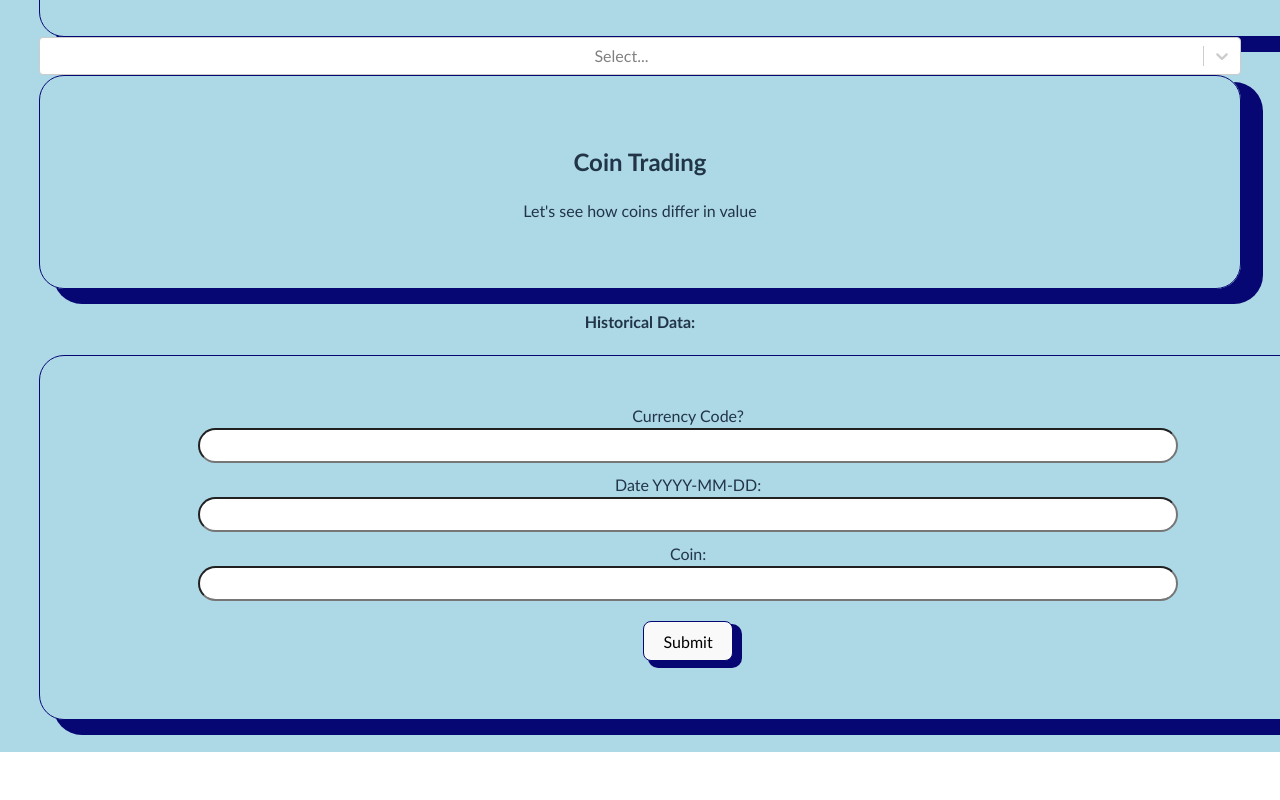
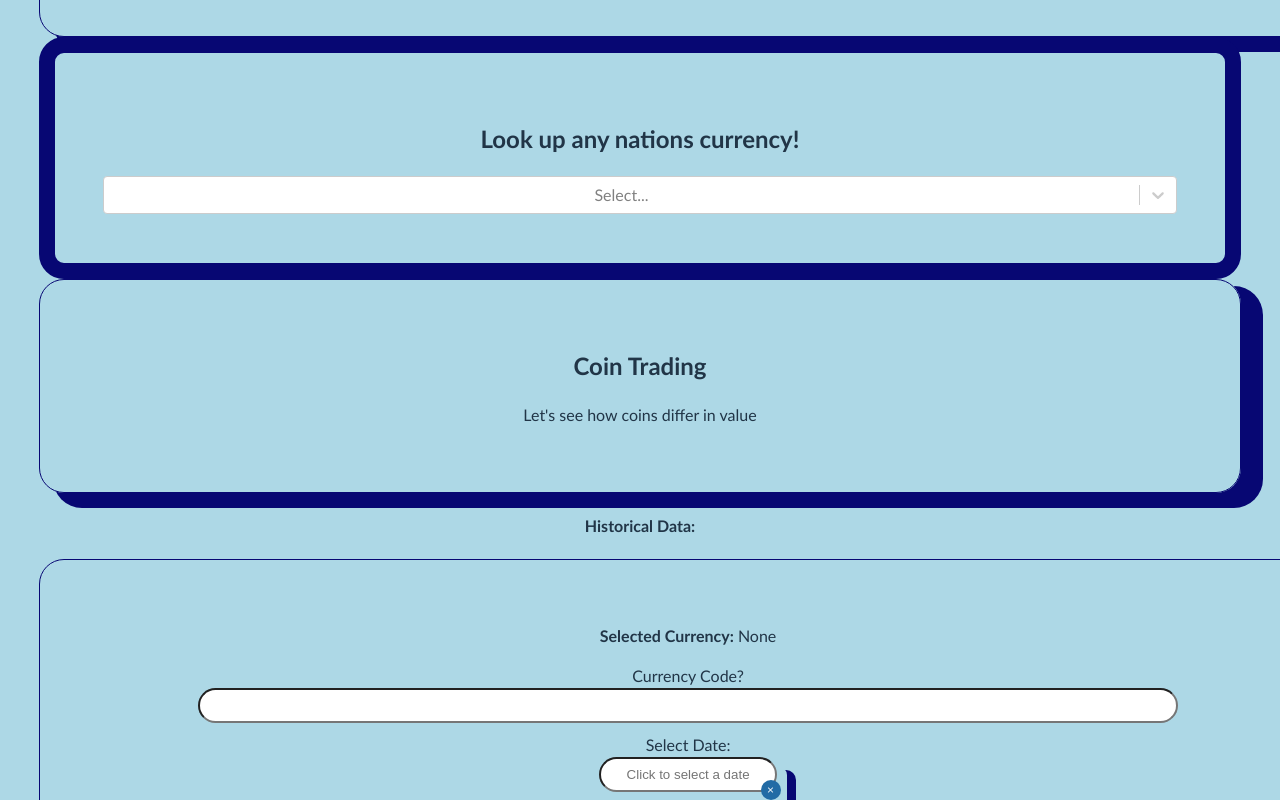
Before and after one commit to melth99/Sanrio-Crypto-Friends-Frontend, a React (Vite) app: page / in a window 1280 px wide. Shown: the part 420-1220 px from the top of the page. Before the commit the page ends 1172 px from the top, so only its background shows below. Built offline with nearby package versions, Linux system fonts and the light colour scheme; no server answers.

Commit message:
added more user friendly currency drop down & calendar for history data. Backend tested

```diff
--- a/package.json
+++ b/package.json
@@ -11,7 +11,9 @@
   },
   "dependencies": {
     "cors": "^2.8.5",
+    "date-fns": "^4.1.0",
     "react": "^19.0.0",
+    "react-datepicker": "^8.2.1",
     "react-dom": "^19.0.0",
     "react-router": "^7.4.0",
     "react-select": "^5.10.1"
--- a/src/App.css
+++ b/src/App.css
@@ -85,3 +85,9 @@ input {
   padding: 8px;
   margin-bottom: 10px;
 }
+
+.searching {
+  border-radius: 25px;
+  border: 1rem solid #070773;
+  padding: 4%;
+}
--- a/src/App.jsx
+++ b/src/App.jsx
@@ -8,7 +8,7 @@ import SignUp from './components/Welcome/SignUp/SignUp';
 //import Welcome from './components/Welcome/Welcome';
 import SignOut from './components/SignOut/SignOut';
 import Buttons from './components/Buttons';
-import SearchCurrencies from './components/Directory/Currencies/SearchCurrencies'
+import SearchCurrencies from './components/Directory/Currencies/SearchCurrencies/SearchCurrencies'
 import DeleteCoin from './components/LoggedIn/DeleteCoin/DeleteCoin';
 import About from './components/About/About';
 import Convert from './components/Convert/Convert';
@@ -193,6 +193,8 @@ const currencyList = {
 
 
 async function fetchConvert(formData) {
+
+
   try {
     const data = await dataServices.convert(formData.coinFrom, formData.coinTo, formData.fromQuantity);
     console.log(data);
@@ -217,6 +219,7 @@ async function fetchHistory(formData) {
 
 
 function App() {
+  const [searchQuery,setSearchQuery] = useState(null)
   const [conversion, setConversion] = useState({}); // Initialize conversion state here
   const [historyData, setHistoryData] = useState({})
   /*   const currencyList = Object.keys(currencies).map((key) => {
@@ -225,6 +228,7 @@ function App() {
         label: currencies[key],
       };
     }); */
+
 
   const formData = {
     coinFrom: '',
@@ -246,9 +250,9 @@ function App() {
     <>
       <About />
       <div className='calc'>
-        <SearchCurrencies currencyList={currencyList} />
+        <SearchCurrencies currencyList={currencyList} setSearchQuery={setSearchQuery} />
         <Convert fetchConvert={fetchConvert} conversion={conversion} setConversion={setConversion} />
-        <HistoryCoin fetchHistory={fetchHistory} historyData={historyData} setHistoryData={setHistoryData}></HistoryCoin>
+        <HistoryCoin fetchHistory={fetchHistory} historyData={historyData} setHistoryData={setHistoryData} searchQuery={searchQuery}></HistoryCoin>
 
 
 
--- a/src/components/Directory/Currencies/SearchCurrencies.jsx
+++ b/src/components/Directory/Currencies/SearchCurrencies/SearchCurrencies.jsx
@@ -3,9 +3,10 @@ import React from 'react';
 import { useState } from 'react'
 
 
-export default function SearchCurrencies({ currencyList }) {
+export default function SearchCurrencies({ currencyList, setSearchQuery }) {
     //currencies object passed down as prop from App.jsx
     const [selectedFiat, setSelectedFiat] = useState(null) //selected currency
+
 
     const currencyOptions = Object.keys(currencyList.fiat).map((key) => ({ // list of currencies dictionary
         label: key,
@@ -14,10 +15,13 @@ export default function SearchCurrencies({ currencyList }) {
 
     function handleSelection(value) {
         setSelectedFiat(value)
+        setSearchQuery(value)
     }
-    console.log('currencyop',currencyOptions)
+
     return (
         <>
+        <div className='searching'>
+            <h2>Look up any nations currency!</h2>
             <Select /* creates drop down menu */
                 options={currencyOptions}
                 value={selectedFiat}
@@ -33,6 +37,7 @@ export default function SearchCurrencies({ currencyList }) {
                 </h2>
                 // if selectedFiat truthy (single value), returns label&value
             )}
+            </div>
         </>
     )
 
--- a/src/components/HistoryCoin/HistoryCoin.jsx
+++ b/src/components/HistoryCoin/HistoryCoin.jsx
@@ -1,20 +1,47 @@
 import { useState } from "react";
+import { useEffect } from "react";
+import DatePicker from "react-datepicker";
+import "react-datepicker/dist/react-datepicker.css";
+
+
+
+
 import "./HistoryCoin.css";
 
-export default function HistoryCoin({ fetchHistory, historyData, setHistoryData }) {
+export default function HistoryCoin({ fetchHistory, historyData, setHistoryData, SearchCurrencies, searchQuery }) {
     const initialState = {
-        target: "", // JPY, USD, EUR
+        target: searchQuery ? searchQuery.label : "", // efault to selected currency  JPY, USD, EUR
         date: "", // YYYY-MM-DD
         symbols: "" // Can have multiple symbols separated by commas
     };
-
+    if (searchQuery) {
+        console.log(searchQuery.label)
+    }
     const [historyForm, setHistoryForm] = useState(initialState);
     const [result, setResult] = useState(null);
+
+
+
+    useEffect(() => {
+        if (searchQuery) {
+            setHistoryForm((prevForm) => ({
+                ...prevForm,
+                target: searchQuery.label // Set target to searchQuery.label
+            }));
+        }
+    }, [searchQuery]);
 
     function handleChange(event) {
         setHistoryForm({
             ...historyForm,
             [event.target.name]: event.target.value
+        });
+    }
+
+    function handleDateChange(date) {
+        setHistoryForm({
+            ...historyForm,
+            date: date // Set the selected date
         });
     }
 
@@ -39,11 +66,21 @@ export default function HistoryCoin({ fetchHistory, historyData, setHistoryData
             <div className="history-block">
                 <h4>Historical Data:</h4>
                 <form onSubmit={handleSubmit}>
+                    <p><strong>Selected Currency:</strong> {searchQuery ? searchQuery.label : "None"}</p>
                     <label htmlFor="target">Currency Code?</label>
                     <input type="text" id="target" name="target" value={historyForm.target} onChange={handleChange} />
 
-                <label htmlFor="date">Date YYYY-MM-DD:</label>
-                <input type="text" id="date" name="date" value={historyForm.date} onChange={handleChange} />
+                    <label htmlFor="date">Select Date:</label>
+                    <DatePicker
+                        selected={historyForm.date}
+                        onChange={handleDateChange}
+                        dateFormat="yyyy-MM-dd" // Formats the date correctly
+                        placeholderText="Click to select a date"
+                        maxDate={new Date()} // Prevents selecting future dates
+                        showYearDropdown
+                        scrollableYearDropdown
+                        isClearable
+                    />
 
                     <label htmlFor="symbols">Coin:</label>
                     <input type="text" id="symbols" name="symbols" value={historyForm.symbols} onChange={handleChange} />
```
Also changed, not shown: src/components/Directory/Currencies/SeatchCoin/SearchCoin.jsx (added), 1 other file (tests, documents, lock files or other folders). Lines whose indentation alone changed are shown as unchanged.
